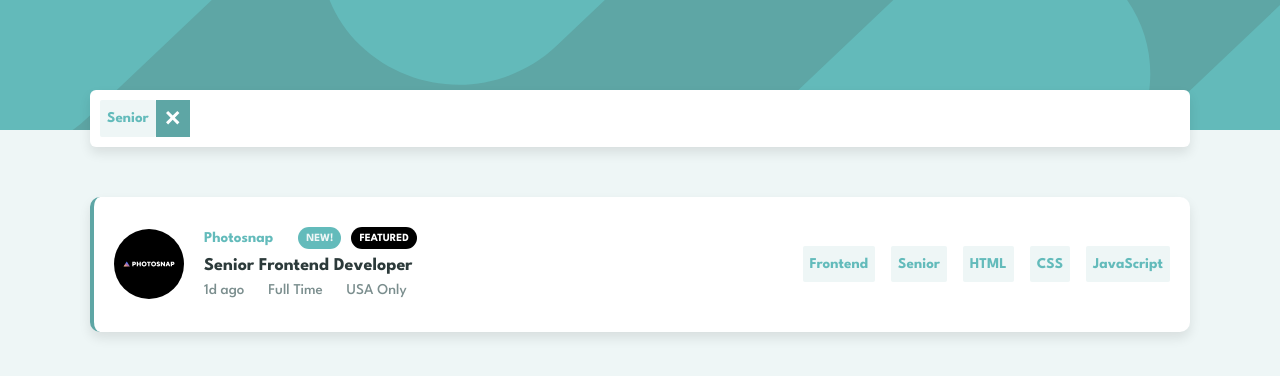
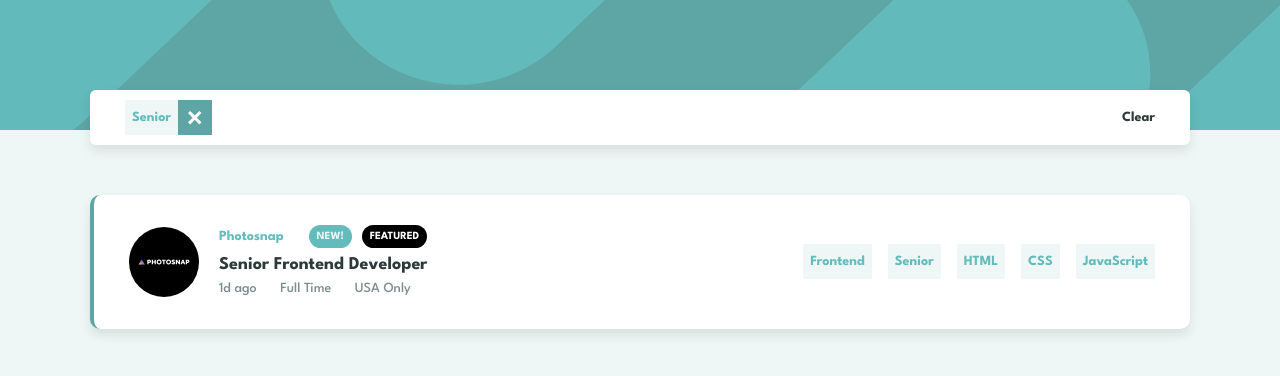
Before and after one commit to Amaefula-Joel/Static-Job-Listing, a plain HTML site: page index.html in a window 1280 px wide. Both pictures are taken after a click on the button "Senior". Drawn offline with Linux system fonts and the light colour scheme.

Commit message:
make final changes to script for job filtering and style for search category area

```diff
--- a/app.js
+++ b/app.js
@@ -3,13 +3,13 @@
 const jobTemplate = document.getElementById("jobTemplate").innerHTML;
 const templateFunc = Handlebars.compile(jobTemplate);
 
-// --- for populating search categories ---
-// const searchTemplate = document.getElementById("searchCategortTemp").innerHTML;
-// const searchTempFunc = Handlebars.compile(searchTemplate);
-
-
 const jobContainer = document.querySelector("#job-container");
 const searchContainer = document.querySelector("#searchContainer");
+const searchContent = document.querySelector("#searchContent");
+const clearSearchBtn = document.querySelector(".clearSearchBtn");
+
+// for storing all the job data
+let jobArray;
 
 // filter parameters
 let filters = {
@@ -33,6 +33,8 @@ async function jobData() {
 
         const data = await response.json();
 
+        jobArray = data;
+
         populateJob(data);
     } catch (error) {
         console.error('Error fetching or parsing job data:', error);
@@ -49,12 +51,6 @@ function populateJob(jobs) {
     btns.forEach(function (button) {
         button.addEventListener("click", function () {
             const dataType = button.dataset.type;
-
-            // -- for further test on handlebars library --
-            // let searchData = {
-            //     type: dataType,
-            //     value: ""
-            // }
 
             if (dataType === "role") {
 
@@ -108,7 +104,7 @@ function addSearchCategory(type, value) {
     let foundElement = false;
 
     elementWithDataAttribute.forEach(function (element) {
-        if (searchContainer.contains(element)){
+        if (searchContent.contains(element)){
             if (element.getAttribute("data-value") === value) {
                 foundElement = true;
             }
@@ -121,13 +117,7 @@ function addSearchCategory(type, value) {
         createdButton.innerHTML = `
             <div class="filterItem"> ${value}</div>
             <button data-type="${type}" data-value="${value}" class="deleteBtn"><img src="images/icon-remove.svg" alt="remove"></button>`;
-        searchContainer.appendChild(createdButton);
-
-        // searchContainer.innerHTML += `
-        // <div class="searchFlex">
-        //     <div class="filterItem"> ${value}</div>
-        //     <button data-type="${type}" data-value="${value}" class="deleteBtn"><img src="images/icon-remove.svg" alt="remove"></button>
-        // </div>`;
+        searchContent.appendChild(createdButton);
     }
 
     const deleteBtns = document.querySelectorAll(".deleteBtn");
@@ -157,10 +147,28 @@ function deleteOneCategory() {
     parentOfButton.remove();
 
     // hide the searchContainer if it has nothing ot show
-    if (searchContainer.childElementCount < 1) {
+    if (searchContent.childElementCount < 1) {
         searchContainer.classList.remove("show");
     }
 
-    console.log(jobData());
+    filterCategory(jobArray);
 
 }
+
+// for clearing the all the search categories and populating all the data
+clearSearchBtn.addEventListener("click", function (e) {
+    e.preventDefault();
+
+    filters = {
+        role: "",
+        level: "",
+        languages: [],
+        tools: []
+    }
+
+    searchContent.innerHTML = "";
+
+    searchContainer.classList.remove("show");
+
+    filterCategory(jobArray);
+});
--- a/index.html
+++ b/index.html
@@ -42,19 +42,14 @@
 
         </div>
 
-        <div class="searchContainer" id="searchContainer">
+        <div class="search-center">
+            <div class="searchContainer" id="searchContainer">
+                <div class="searchContent" id="searchContent">
 
-            <!-- <div class="searchFlex">
-        <div class="filterItem"> Frontend</div>
-        <button data-type="role" data-value="Frontend"><img src="images/icon-remove.svg" alt="remove"></button>
-        </div> -->
+                </div>
 
-            <!-- <script id="searchCategortTemp" type="text/x-handlebars">
-        <div class="searchFlex">
-            <div class="filterItem"> Frontend</div>
-            <button data-type="role" data-value="Frontend"><img src="images/icon-remove.svg" alt="remove"></button>
+                <a href="styles.css" class="clearSearchBtn">Clear</a>
             </div>
-        </script> -->
         </div>
 
         <div class="job-container" id="job-container">
--- a/styles.css
+++ b/styles.css
@@ -1,3 +1,22 @@
+:root{
+    --primary-100: hsl(180, 52%, 96%);
+    --primary-200: hsl(180, 39%, 56%);
+    --primary-300: hsl(179, 29%, 51%);
+
+
+    /* stored variablas  color */
+    --color-100: hsl(180, 52%, 96%);
+    --color-200: hsl(180, 31%, 95%);
+    --color-300: hsl(180, 8%, 52%);
+    --color-400: hsl(180, 14%, 20%);
+
+
+    --company-image-height: 50px;
+    --company-image-width: 50px;
+
+
+    --transition: .3s;
+}
 
 /* Box sizing rules */
 *,
@@ -88,26 +107,6 @@ button {
     border: 0;
 }
 
-:root{
-    --primary-100: hsl(180, 52%, 96%);
-    --primary-200: hsl(180, 39%, 56%);
-    --primary-300: hsl(179, 29%, 51%);
-
-
-    /* stored variablas  color */
-    --color-100: hsl(180, 52%, 96%);
-    --color-200: hsl(180, 31%, 95%);
-    --color-300: hsl(180, 8%, 52%);
-    --color-400: hsl(180, 14%, 20%);
-
-
-    --company-image-height: 50px;
-    --company-image-width: 50px;
-
-
-    --transition: .3s;
-}
-
 @media (min-width: 768px) {
     :root{
         --company-image-height: 70px;
@@ -130,32 +129,44 @@ body{
 .job-item{
     box-shadow: 0 6px 12px rgba(0, 0, 0, 0.096);
     background-color: #fff;
-    font-size: 15px;
+    font-size: 14px;
     /* makes this not expand much an at the center */
     max-width: 1100px;
 }
 
+.search-center{
+    display: flex;
+    justify-content: center;
+}
+
 .searchContainer{
+    width: 100%;
     background-color: #fff;
     padding: 10px;
-    margin: -40px auto 0;
-    flex-wrap: wrap;
-    gap: 10px;
+    margin: -40px 20px 0;
     border-radius: 6px;
+    grid-template-columns: 1fr auto;
+    align-items: center;
 
     display: none;
 }
 
 .searchContainer.show{
-    display: flex;
+    display: grid;
 }
 
-.searchContainer .searchFlex{
+.searchContent{
+    display: flex;
+    flex-wrap: wrap;
+    gap: 10px;
+}
+
+.searchContent .searchFlex{
     display: flex;
     width: fit-content;
 }
 
-.searchContainer .searchFlex .filterItem{
+.searchContent .searchFlex .filterItem{
     color: var(--primary-200);
     font-weight: 700;
     padding: 7px;
@@ -163,7 +174,7 @@ body{
     border-radius: 2px;
 }
 
-.searchContainer .searchFlex button{
+.searchContent .searchFlex button{
     color: #fff;
     padding: 0 10px;
     background-color: var(--primary-300);
@@ -171,8 +182,25 @@ body{
     cursor: pointer;
 }
 
-.searchContainer .searchFlex button:hover{
+.searchContent .searchFlex button:hover{
     background-color: var(--color-400);
+}
+
+.clearSearchBtn{
+    text-decoration: none;
+    font-weight: 700;
+    color: var(--color-400);
+}
+
+.clearSearchBtn:hover{
+    color: var(--primary-200);
+    text-decoration: underline;
+}
+
+@media (min-width: 768px) {
+    .searchContainer{
+        padding: 10px 35px;
+    }
 }
 
 
@@ -300,7 +328,7 @@ body{
 
     .job-item{
         grid-template-columns: auto 1fr;
-        padding: 30px 20px;
+        padding: 30px 35px;
         margin-bottom: 20px;
     }
 
```
